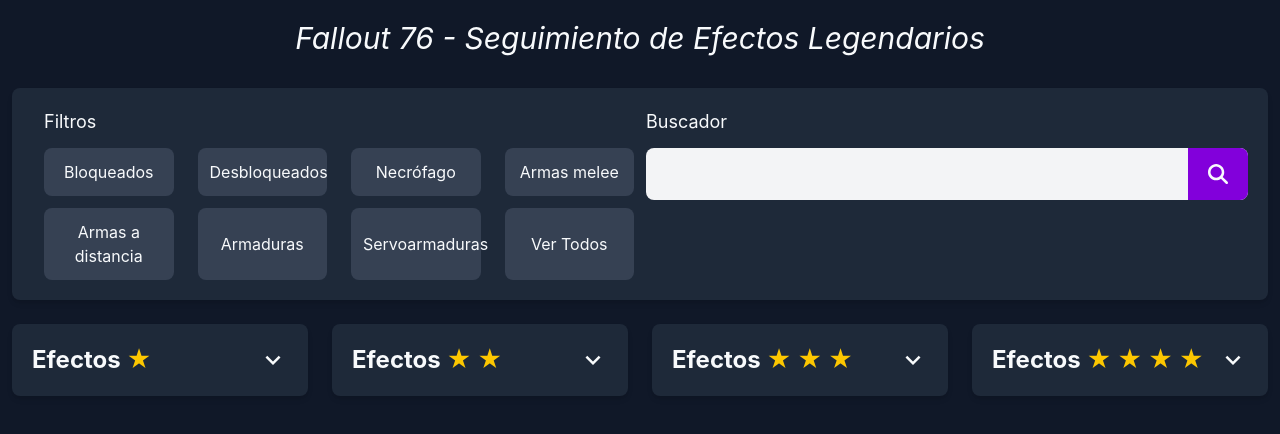
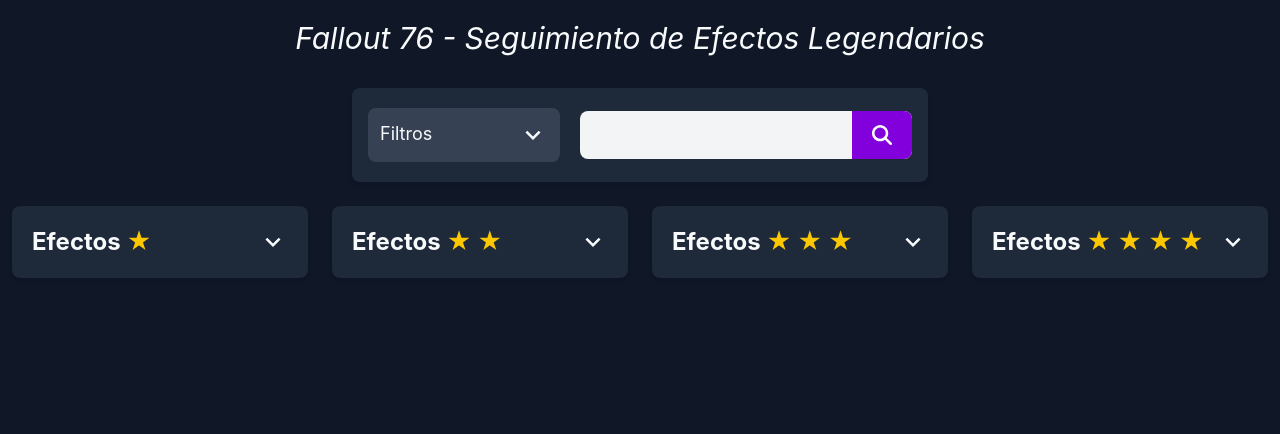
Before and after one commit to oscarmumm/fo76-legendary-tracker, a React (Vite) app: page / in a window 1280 px wide. Shown: the top 434 px of the page. Built offline with nearby package versions, Linux system fonts and the light colour scheme.

Commit message:
agregado menu desplegable personalizado, iconos. layuot corregido

```diff
--- a/src/App.tsx
+++ b/src/App.tsx
@@ -1,9 +1,16 @@
 import { useEffect, useState } from 'react';
 import { Header } from './components/Header';
+import { useData } from './contexts/DataContext';
+import { LegendaryEffectItem } from './components/LegendaryEffectItem';
+// ICONS
 import { MdKeyboardArrowDown } from 'react-icons/md';
-import { useData } from './contexts/DataContext';
 import { FaMagnifyingGlass } from 'react-icons/fa6';
-import { LegendaryEffectItem } from './components/LegendaryEffectItem';
+import { FaUnlock, FaLock, FaRadiation } from 'react-icons/fa';
+import { IoMdPerson } from "react-icons/io";
+import { FaGun } from "react-icons/fa6";
+import { LuSword } from "react-icons/lu";
+import { GiChestArmor } from "react-icons/gi";
+import { GiShoulderArmor } from "react-icons/gi";
 
 function App() {
     const [oneStarEffectsVisible, setOneStarEffectsVisible] = useState(false);
@@ -13,6 +20,8 @@
     const [fourStarEffectsVisible, setFourStarEffectsVisible] = useState(false);
     const { effects, toggleUnlockedEffect } = useData();
     const [filteredData, setFilteredData] = useState(effects);
+
+    const [filterListOpen, setFilterListOpen] = useState(false);
 
     const filterByLocked = () => {
         const temp = effects.filter((e) => !e.unlocked);
@@ -28,74 +37,99 @@
     }, [effects]);
 
     return (
-        <main className="bg-gray-900 text-slate-50 min-h-screen">
+        <main className='bg-gray-900 text-slate-50 min-h-screen'>
             <Header />
-            <div className="p-5 m-3 grid grid-cols-2 gap-3 text-xl shadow-md rounded-lg bg-gray-800">
-                <div className="flex flex-col text-base">
-                    <h2 className="px-3 pb-3 text-lg">Filtros</h2>
-                    <div className="grid grid-cols-4 gap-3">
+            <div className='flex items-center justify-center'>
+                <div className='p-5 m-3 max-w-xl flex flex-col gap-5 md:items-center md:justify-center md:flex-row shadow-md rounded-lg bg-gray-800'>
+                    {/* FILTERS */}
+                    <div className='flex flex-col'>
                         <button
-                            className="p-3 ml-3 cursor-pointer rounded-lg hover:scale-105 bg-gray-700"
-                            onClick={filterByLocked}>
-                            Bloqueados
+                            className='p-3 min-w-48 relative flex justify-between bg-gray-700 hover:bg-gray-600 rounded-lg cursor-pointer'
+                            onClick={() => setFilterListOpen(!filterListOpen)}
+                        >
+                            <span className='text-lg'>Filtros</span>
+                            <MdKeyboardArrowDown className='text-3xl' />
                         </button>
-                        <button
-                            className="p-3 ml-3 cursor-pointer rounded-lg hover:scale-105 bg-gray-700"
-                            onClick={filterByUnlocked}>
-                            Desbloqueados
-                        </button>
-                        <button className="p-3 ml-3 cursor-pointer rounded-lg hover:scale-105 bg-gray-700">
-                            Necrófago
-                        </button>
-                        <button className="p-3 ml-3 cursor-pointer rounded-lg hover:scale-105 bg-gray-700">
-                            Armas melee
-                        </button>
-                        <button className="p-3 ml-3 cursor-pointer rounded-lg hover:scale-105 bg-gray-700">
-                            Armas a distancia
-                        </button>
-                        <button className="p-3 ml-3 cursor-pointer rounded-lg hover:scale-105 bg-gray-700">
-                            Armaduras
-                        </button>
-                        <button className="p-3 ml-3 cursor-pointer rounded-lg hover:scale-105 bg-gray-700">
-                            Servoarmaduras
-                        </button>
-                        <button
-                            className="p-3 ml-3 cursor-pointer rounded-lg hover:scale-105 bg-gray-700"
-                            onClick={() => setFilteredData(effects)}>
-                            Ver Todos
-                        </button>
+                        {filterListOpen && (
+                            <ul className='absolute mt-12 min-w-72 bg-gray-600 rounded-lg'>
+                                <li
+                                    className='p-3 cursor-pointer hover:bg-gray-500 rounded-lg'
+                                    onClick={() => setFilteredData(effects)}
+                                >
+                                    <span>Todos</span>
+                                </li>
+                                <li
+                                    className='p-3 cursor-pointer flex items-center hover:bg-gray-500 rounded-lg'
+                                    onClick={filterByLocked}
+                                >
+                                    <FaLock />
+                                    <span className='ml-3'>Bloqueados</span>
+                                </li>
+                                <li
+                                    className='p-3 cursor-pointer flex items-center hover:bg-gray-500 rounded-lg'
+                                    onClick={filterByUnlocked}
+                                >
+                                    <FaUnlock />
+                                    <span className='ml-3'>Desbloqueados</span>
+                                </li>
+                                <li className='p-3 cursor-pointer flex items-center hover:bg-gray-500 rounded-lg'>
+                                    <FaRadiation />
+                                    <span className='ml-3'>Solo necrófagos</span>
+                                </li>
+                                <li className='p-3 cursor-pointer flex items-center hover:bg-gray-500 rounded-lg'>
+                                    <IoMdPerson />
+                                    <span className='ml-3'>Solo humanos</span>
+                                </li>
+                                <li className='p-3 cursor-pointer flex items-center hover:bg-gray-500 rounded-lg'>
+                                    <FaGun />
+                                    <span className='ml-3'>Armas a distancia</span>
+                                </li>
+                                <li className='p-3 cursor-pointer flex items-center hover:bg-gray-500 rounded-lg'>
+                                    <LuSword />
+                                    <span className='ml-3'>Armas cuerpo a cuerpo</span>
+                                </li>
+                                <li className='p-3 cursor-pointer flex items-center hover:bg-gray-500 rounded-lg'>
+                                    <GiChestArmor />
+                                    <span className='ml-3'>Armaduras</span>
+                                </li>
+                                <li className='p-3 cursor-pointer flex items-center hover:bg-gray-500 rounded-lg'>
+                                    <GiShoulderArmor />
+                                    <span className='ml-3'>Servoarmaduras</span>
+                                </li>
+                            </ul>
+                        )}
                     </div>
-                </div>
-                <div>
-                    <h2 className="pb-3 text-lg">Buscador</h2>
+                    {/* SEARCHBAR */}
                     <div className='bg-gray-100 flex justify-between rounded-lg'>
                         <input
-                            className="text-gray-800 p-3 outline-none flex-1"
-                            type="text"
+                            className='text-gray-800 p-3 outline-none flex-1 min-w-64'
+                            type='text'
                         />
-                        <button className="p-3 px-5 cursor-pointer rounded-tr-lg rounded-br-lg bg-purple-700">
+                        <button className='p-3 px-5 cursor-pointer text-xl rounded-tr-lg rounded-br-lg bg-purple-700'>
                             <FaMagnifyingGlass />
                         </button>
                     </div>
                 </div>
             </div>
-            <div className="grid md:grid-cols-2 lg:grid-cols-4 items-start">
-                <section className="p-5 m-3 text-xl shadow-md rounded-lg bg-gray-800">
-                    <div className="flex justify-between items-center">
-                        <h2 className="text-center font-bold text-2xl">
-                            Efectos <span className="text-yellow-400">★</span>
+            {/* EFFECTS COLUMNS SECTION */}
+            <div className='grid md:grid-cols-2 xl:grid-cols-4 items-start'>
+                <section className='p-5 m-3 text-xl shadow-md rounded-lg bg-gray-800'>
+                    <div className='flex justify-between items-center'>
+                        <h2 className='text-center font-bold text-2xl'>
+                            Efectos <span className='text-yellow-400'>★</span>
                         </h2>
                         <button
-                            className="text-3xl cursor-pointer"
+                            className='text-3xl hover:bg-gray-600 rounded-lg cursor-pointer'
                             onClick={() =>
                                 setOneStarEffectsVisible(!oneStarEffectsVisible)
-                            }>
+                            }
+                        >
                             <MdKeyboardArrowDown />
                         </button>
                     </div>
 
                     {oneStarEffectsVisible && (
-                        <ul className="mt-5">
+                        <ul className='mt-5'>
                             {filteredData
                                 .filter((e) => e.stars === 1)
                                 .map((e) => (
@@ -109,22 +143,23 @@
                         </ul>
                     )}
                 </section>
-                <section className="p-5 m-3 text-xl shadow-md rounded-lg bg-gray-800">
-                    <div className="flex justify-between items-center">
-                        <h2 className="text-center font-bold text-2xl">
-                            Efectos <span className="text-yellow-400">★ ★</span>
+                <section className='p-5 m-3 text-xl shadow-md rounded-lg bg-gray-800'>
+                    <div className='flex justify-between items-center'>
+                        <h2 className='text-center font-bold text-2xl'>
+                            Efectos <span className='text-yellow-400'>★ ★</span>
                         </h2>
                         <button
-                            className="text-3xl cursor-pointer"
+                            className='text-3xl hover:bg-gray-600 rounded-lg cursor-pointer'
                             onClick={() =>
                                 setTwoStarEffectsVisible(!twoStarEffectsVisible)
-                            }>
+                            }
+                        >
                             <MdKeyboardArrowDown />
                         </button>
                     </div>
 
                     {twoStarEffectsVisible && (
-                        <ul className="mt-5">
+                        <ul className='mt-5'>
                             {filteredData
                                 .filter((e) => e.stars === 2)
                                 .map((e) => (
@@ -138,25 +173,26 @@
                         </ul>
                     )}
                 </section>
-                <section className="p-5 m-3 text-xl shadow-md rounded-lg bg-gray-800">
-                    <div className="flex justify-between items-center">
-                        <h2 className="text-center font-bold text-2xl">
+                <section className='p-5 m-3 text-xl shadow-md rounded-lg bg-gray-800'>
+                    <div className='flex justify-between items-center'>
+                        <h2 className='text-center font-bold text-2xl'>
                             Efectos{' '}
-                            <span className="text-yellow-400">★ ★ ★</span>
+                            <span className='text-yellow-400'>★ ★ ★</span>
                         </h2>
                         <button
-                            className="text-3xl cursor-pointer"
+                            className='text-3xl hover:bg-gray-600 rounded-lg cursor-pointer'
                             onClick={() =>
                                 setThreeStarEffectsVisible(
                                     !threeStarEffectsVisible,
                                 )
-                            }>
+                            }
+                        >
                             <MdKeyboardArrowDown />
                         </button>
                     </div>
 
                     {threeStarEffectsVisible && (
-                        <ul className="mt-5">
+                        <ul className='mt-5'>
                             {filteredData
                                 .filter((e) => e.stars === 3)
                                 .map((e) => (
@@ -170,25 +206,26 @@
                         </ul>
                     )}
                 </section>
-                <section className="p-5 m-3 text-xl shadow-md rounded-lg bg-gray-800">
-                    <div className="flex justify-between items-center">
-                        <h2 className="text-center text-2xl font-bold">
+                <section className='p-5 m-3 text-xl shadow-md rounded-lg bg-gray-800'>
+                    <div className='flex justify-between items-center'>
+                        <h2 className='text-center text-2xl font-bold'>
                             Efectos{' '}
-                            <span className="text-yellow-400">★ ★ ★ ★</span>
+                            <span className='text-yellow-400'>★ ★ ★ ★</span>
                         </h2>
                         <button
-                            className="text-3xl cursor-pointer"
+                            className='text-3xl hover:bg-gray-600 rounded-lg cursor-pointer'
                             onClick={() =>
                                 setFourStarEffectsVisible(
                                     !fourStarEffectsVisible,
                                 )
-                            }>
+                            }
+                        >
                             <MdKeyboardArrowDown />
                         </button>
                     </div>
 
                     {fourStarEffectsVisible && (
-                        <ul className="mt-5">
+                        <ul className='mt-5'>
                             {filteredData
                                 .filter((e) => e.stars === 4)
                                 .map((e) => (
--- a/src/components/LegendaryEffectItem.tsx
+++ b/src/components/LegendaryEffectItem.tsx
@@ -36,7 +36,7 @@
                     )}
                 </button>
             </li>
-            {open && <p className="p-1 text-base italic text-gray-200 bg-gray-700 rounded-bl-lg rounded-br-lg">{effect.description}</p>}
+            {open && <p className="p-3 text-base italic text-gray-200 bg-gray-700 rounded-bl-lg rounded-br-lg">{effect.description}</p>}
         </>
     );
 };
```
